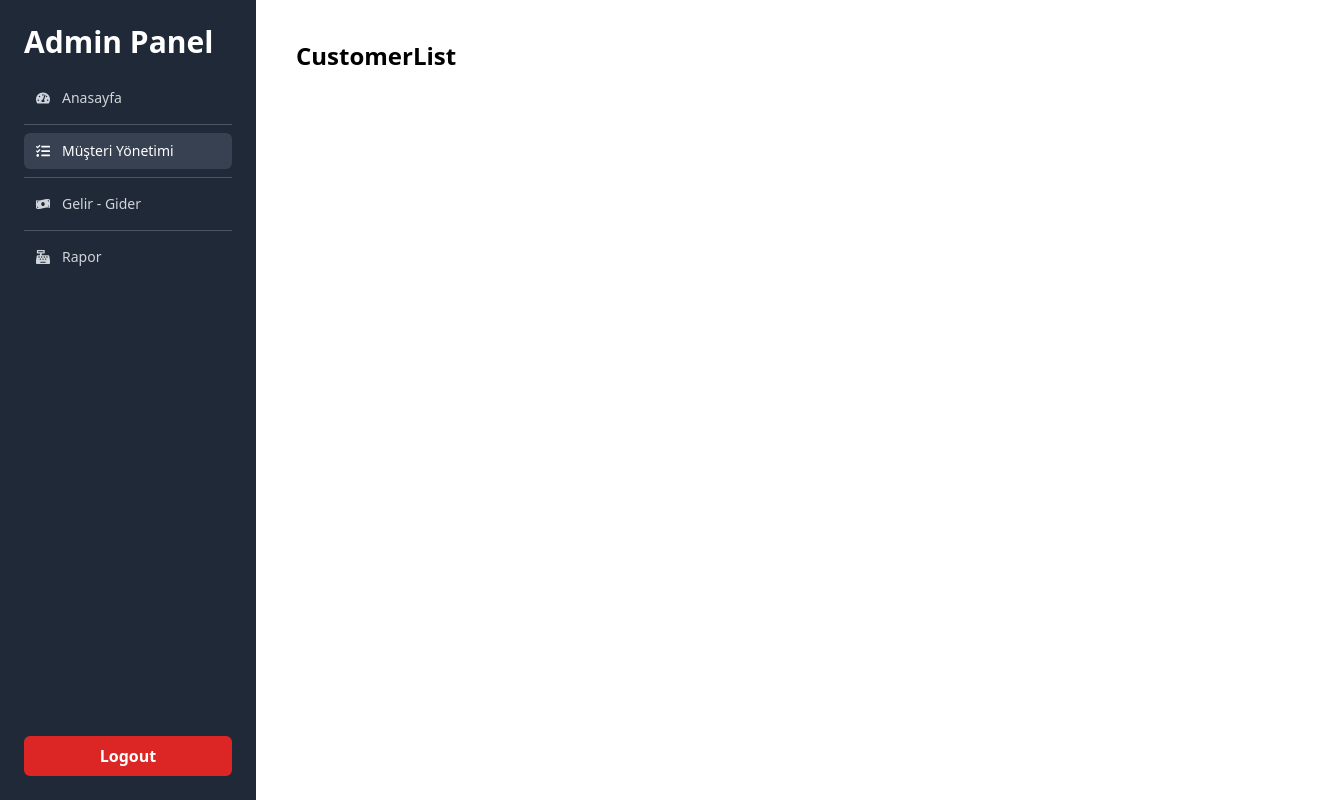
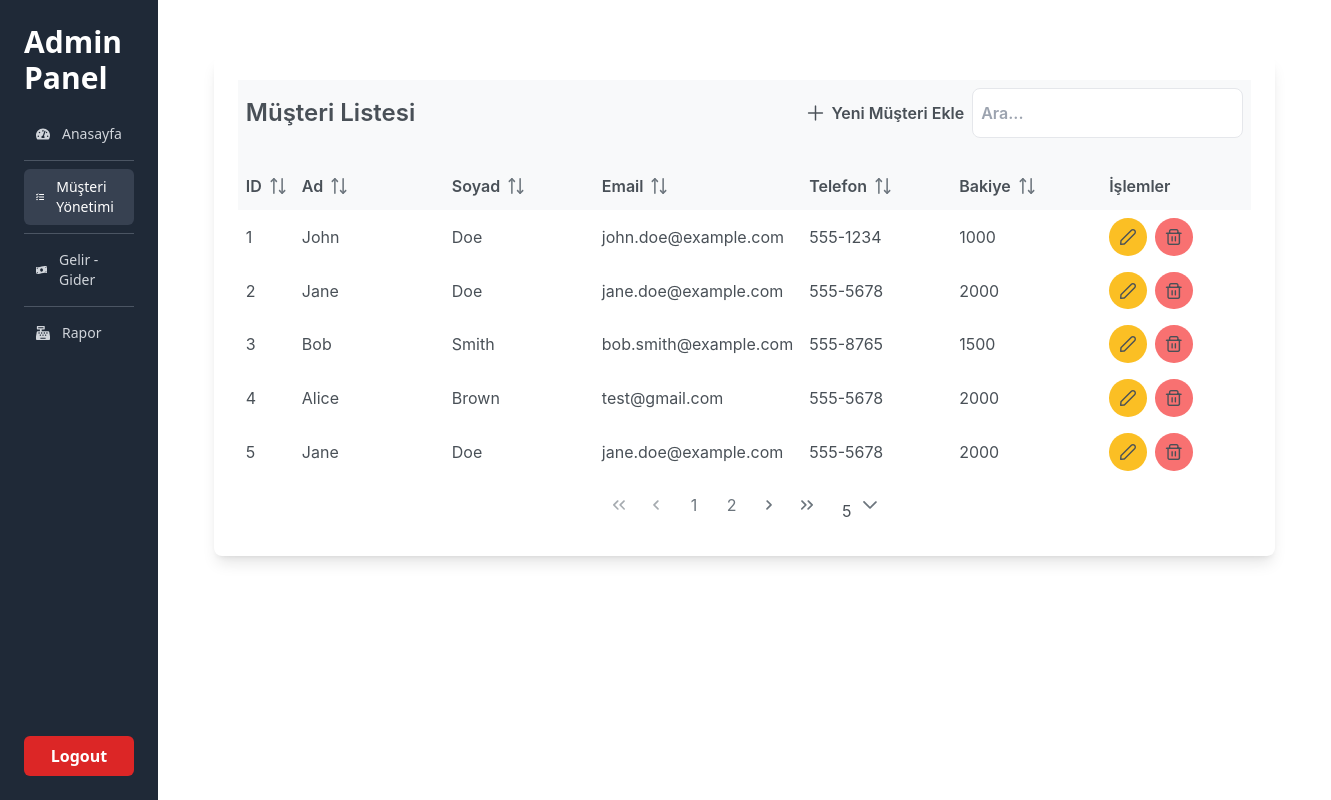
Before and after one commit to measses/hotel-project-PeopleBox-Bootcamp-Final-Project, a React (Vite) app: page /customers in a window 1280 px wide. Shown: the whole page, 1331 px wide, since content can reach past the window. Built offline with nearby package versions, Linux system fonts and the light colour scheme.

Commit message:
feat: Add CustomerDetail and CustomerList components

```diff
--- a/src/components/pages/CustomerList.jsx
+++ b/src/components/pages/CustomerList.jsx
@@ -1,9 +1,314 @@
-import React from 'react'
+import React, { useState, useEffect, useRef } from "react";
+import { DataTable } from "primereact/datatable";
+import { Column } from "primereact/column";
+import { InputText } from "primereact/inputtext";
+import { Button } from "primereact/button";
+import { Dialog } from "primereact/dialog";
+import "primereact/resources/themes/saga-blue/theme.css";
+import "primereact/resources/primereact.min.css";
+import "primeicons/primeicons.css";
+import "tailwindcss/tailwind.css";
 
 function CustomerList() {
+  const [customers, setCustomers] = useState([]);
+  const [globalFilter, setGlobalFilter] = useState(null);
+  const [visible, setVisible] = useState(false);
+  const [newCustomer, setNewCustomer] = useState({
+    firstName: "",
+    lastName: "",
+    email: "",
+    phone: "",
+    balance: "",
+  });
+  const dt = useRef(null);
+
+  useEffect(() => {
+    // Simulating data fetch
+    const fetchedCustomers = [
+      {
+        id: 1,
+        firstName: "John",
+        lastName: "Doe",
+        email: "john.doe@example.com",
+        phone: "555-1234",
+        balance: 1000,
+      },
+      {
+        id: 2,
+        firstName: "Jane",
+        lastName: "Doe",
+        email: "jane.doe@example.com",
+        phone: "555-5678",
+        balance: 2000,
+      },
+      {
+        id: 3,
+        firstName: "Bob",
+        lastName: "Smith",
+        email: "bob.smith@example.com",
+        phone: "555-8765",
+        balance: 1500,
+      },
+      {
+        id: 4,
+        firstName: "Alice",
+        lastName: "Brown",
+        email: "test@gmail.com ",
+        phone: "555-5678",
+        balance: 2000,
+      },
+      {
+        id: 5,
+        firstName: "Jane",
+        lastName: "Doe",
+        email: "jane.doe@example.com",
+        phone: "555-5678",
+        balance: 2000,
+      },
+      {
+        id: 6,
+        firstName: "Bob",
+        lastName: "Smith",
+        email: "bob.smith@example.com",
+        phone: "555-8765",
+        balance: 1500,
+      },
+      {
+        id: 7,
+        firstName: "Alice",
+        lastName: "Brown",
+        email: "test@gmail.com ",
+        phone: "555-5678",
+        balance: 2000,
+      },
+    ];
+    setCustomers(fetchedCustomers);
+  }, []);
+
+  const renderHeader = () => {
+    return (
+      <div className="flex justify-between items-center mb-4">
+        <h2 className="text-2xl font-semibold">Müşteri Listesi</h2>
+        <div className="flex space-x-2">
+          <Button
+            icon="pi pi-plus"
+            label="Yeni Müşteri Ekle"
+            className="p-button-success"
+            onClick={() => setVisible(true)}
+          />
+          <span className="p-input-icon-left">
+            <InputText
+              type="search"
+              onInput={(e) => setGlobalFilter(e.target.value)}
+              placeholder="Ara..."
+              className="p-2 border rounded-lg"
+            />
+          </span>
+        </div>
+      </div>
+    );
+  };
+
+  const actionBodyTemplate = (rowData) => {
+    return (
+      <div className="flex space-x-2">
+        <Button
+          icon="pi pi-pencil"
+          className="p-button-rounded p-button-warning"
+          tooltip="Düzenle"
+          style={{ backgroundColor: "#fbbf24", borderColor: "#fbbf24" }} // Tailwind color amber-400
+        />
+        <Button
+          icon="pi pi-trash"
+          className="p-button-rounded p-button-danger"
+          tooltip="Sil"
+          style={{ backgroundColor: "#f87171", borderColor: "#f87171" }} // Tailwind color red-400
+        />
+      </div>
+    );
+  };
+
+  const header = renderHeader();
+
+  const handleInputChange = (e) => {
+    const { id, value } = e.target;
+    setNewCustomer({ ...newCustomer, [id]: value });
+  };
+
+  const handleSave = () => {
+    setCustomers([...customers, { id: customers.length + 1, ...newCustomer }]);
+    setNewCustomer({
+      firstName: "",
+      lastName: "",
+      email: "",
+      phone: "",
+      balance: "",
+    });
+    setVisible(false);
+  };
+
   return (
-    <div>CustomerList</div>
-  )
+    <div className="container mx-auto p-4">
+      <div className="bg-white shadow-lg rounded-lg p-6">
+        <DataTable
+          ref={dt}
+          value={customers}
+          paginator
+          rows={5}
+          rowsPerPageOptions={[5, 10, 20]}
+          paginatorTemplate="FirstPageLink PrevPageLink PageLinks NextPageLink LastPageLink RowsPerPageDropdown"
+          globalFilter={globalFilter}
+          header={header}
+          className="p-datatable-sm"
+          tableStyle={{ minWidth: "50rem" }}
+        >
+          <Column
+            field="id"
+            header="ID"
+            sortable
+            style={{ minWidth: "50px" }}
+          />
+          <Column
+            field="firstName"
+            header="Ad"
+            sortable
+            style={{ minWidth: "150px" }}
+          />
+          <Column
+            field="lastName"
+            header="Soyad"
+            sortable
+            style={{ minWidth: "150px" }}
+          />
+          <Column
+            field="email"
+            header="Email"
+            sortable
+            style={{ minWidth: "200px" }}
+          />
+          <Column
+            field="phone"
+            header="Telefon"
+            sortable
+            style={{ minWidth: "150px" }}
+          />
+          <Column
+            field="balance"
+            header="Bakiye"
+            sortable
+            style={{ minWidth: "150px" }}
+          />
+          <Column
+            body={actionBodyTemplate}
+            header="İşlemler"
+            style={{ minWidth: "150px" }}
+          />
+        </DataTable>
+      </div>
+
+      <Dialog
+        header={
+          <h2 className="text-2xl font-bold text-gray-900">
+            Yeni Müşteri Ekle
+          </h2>
+        }
+        visible={visible}
+        style={{ width: "50vw" }}
+        onHide={() => setVisible(false)}
+        className="rounded-lg shadow-lg"
+      >
+        <div className="p-6 bg-gray-50 rounded-lg">
+          <div className="grid grid-cols-2 gap-6">
+            <div className="field">
+              <label
+                htmlFor="firstName"
+                className="block text-lg font-medium text-gray-700 mb-2"
+              >
+                Ad
+              </label>
+              <input
+                id="firstName"
+                type="text"
+                value={newCustomer.firstName}
+                onChange={handleInputChange}
+                className="w-full border border-gray-300 p-3 rounded-lg focus:outline-none focus:ring-2 focus:ring-blue-500"
+              />
+            </div>
+            <div className="field">
+              <label
+                htmlFor="lastName"
+                className="block text-lg font-medium text-gray-700 mb-2"
+              >
+                Soyad
+              </label>
+              <input
+                id="lastName"
+                type="text"
+                value={newCustomer.lastName}
+                onChange={handleInputChange}
+                className="w-full border border-gray-300 p-3 rounded-lg focus:outline-none focus:ring-2 focus:ring-blue-500"
+              />
+            </div>
+            <div className="field">
+              <label
+                htmlFor="email"
+                className="block text-lg font-medium text-gray-700 mb-2"
+              >
+                Email
+              </label>
+              <input
+                id="email"
+                type="text"
+                value={newCustomer.email}
+                onChange={handleInputChange}
+                className="w-full border border-gray-300 p-3 rounded-lg focus:outline-none focus:ring-2 focus:ring-blue-500"
+              />
+            </div>
+            <div className="field">
+              <label
+                htmlFor="phone"
+                className="block text-lg font-medium text-gray-700 mb-2"
+              >
+                Telefon
+              </label>
+              <input
+                id="phone"
+                type="text"
+                value={newCustomer.phone}
+                onChange={handleInputChange}
+                className="w-full border border-gray-300 p-3 rounded-lg focus:outline-none focus:ring-2 focus:ring-blue-500"
+              />
+            </div>
+          </div>
+          <div className="grid grid-cols-1 gap-6 mt-6">
+            <div className="field">
+              <label
+                htmlFor="balance"
+                className="block text-lg font-medium text-gray-700 mb-2"
+              >
+                Bakiye
+              </label>
+              <input
+                id="balance"
+                type="text"
+                value={newCustomer.balance}
+                onChange={handleInputChange}
+                className="w-full border border-gray-300 p-3 rounded-lg focus:outline-none focus:ring-2 focus:ring-blue-500"
+              />
+            </div>
+            <div className="field flex justify-end mt-4">
+              <button
+                className="bg-blue-500 text-white font-semibold rounded-lg px-6 py-3 hover:bg-blue-600 focus:outline-none focus:ring-2 focus:ring-blue-500"
+                onClick={handleSave}
+              >
+                Kaydet
+              </button>
+            </div>
+          </div>
+        </div>
+      </Dialog>
+    </div>
+  );
 }
 
-export default CustomerList
+export default CustomerList;
```
